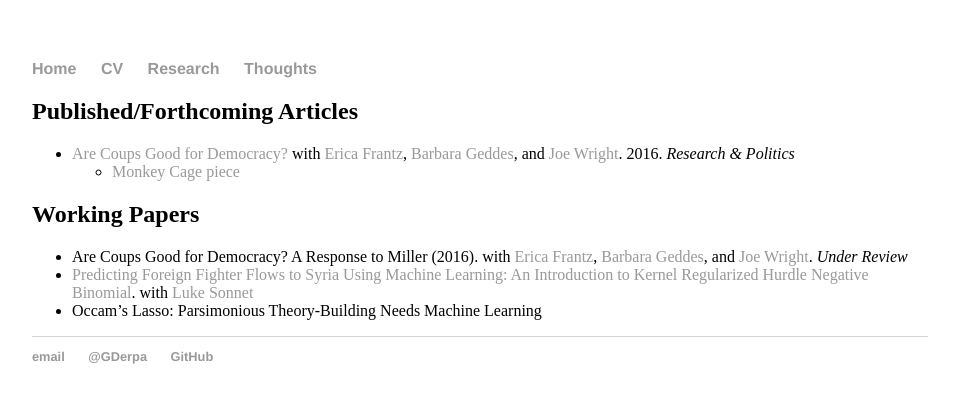
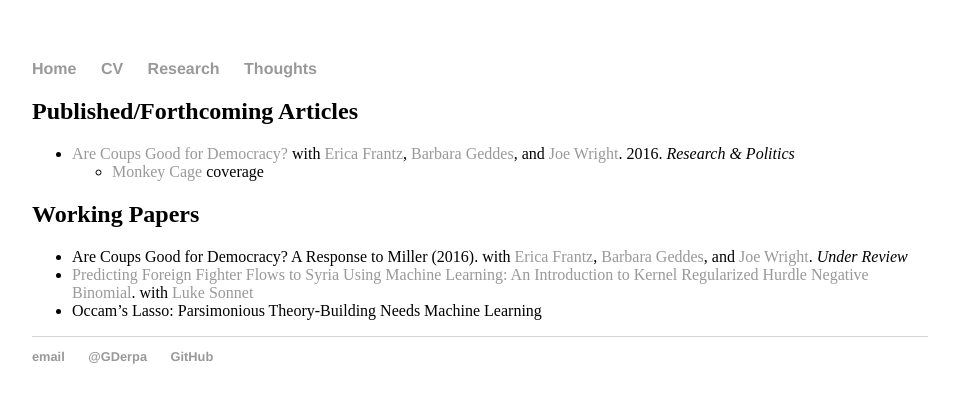
Before and after one commit to georgederpa/georgederpa, a Jekyll site: the page built from research/index.md, in a window 1280 px wide. Shown: the top 403 px of the page, without its empty margins (160-1119 px from the left). Built offline with Jekyll 4.4.1, drawn with Linux system fonts in a browser that asks for light colours.

Commit message:
Update index.md

```diff
--- a/research/index.md
+++ b/research/index.md
@@ -5,7 +5,7 @@ title: Research
 
 ## Published/Forthcoming Articles
 * <a href="/research/RAP_publication.pdf">Are Coups Good for Democracy?</a> with <a href="http://ericafrantz.com/3001.html">Erica Frantz</a>, <a href="http://www.polisci.ucla.edu/people/barbara-geddes">Barbara Geddes</a>, and <a href="http://sites.psu.edu/wright/">Joe Wright</a>. 2016. *Research & Politics*
-  * <a href="https://www.washingtonpost.com/news/monkey-cage/wp/2016/02/22/are-coups-good-for-democracy/?utm_term=.96e04d348083">Monkey Cage piece</a>
+  * <a href="https://www.washingtonpost.com/news/monkey-cage/wp/2016/02/22/are-coups-good-for-democracy/?utm_term=.96e04d348083">Monkey Cage</a> coverage
 
 ## Working Papers
 * Are Coups Good for Democracy? A Response to Miller (2016). with <a href="http://ericafrantz.com/3001.html">Erica Frantz</a>, <a href="http://www.polisci.ucla.edu/people/barbara-geddes">Barbara Geddes</a>, and <a href="http://sites.psu.edu/wright/">Joe Wright</a>. *Under Review*
```
